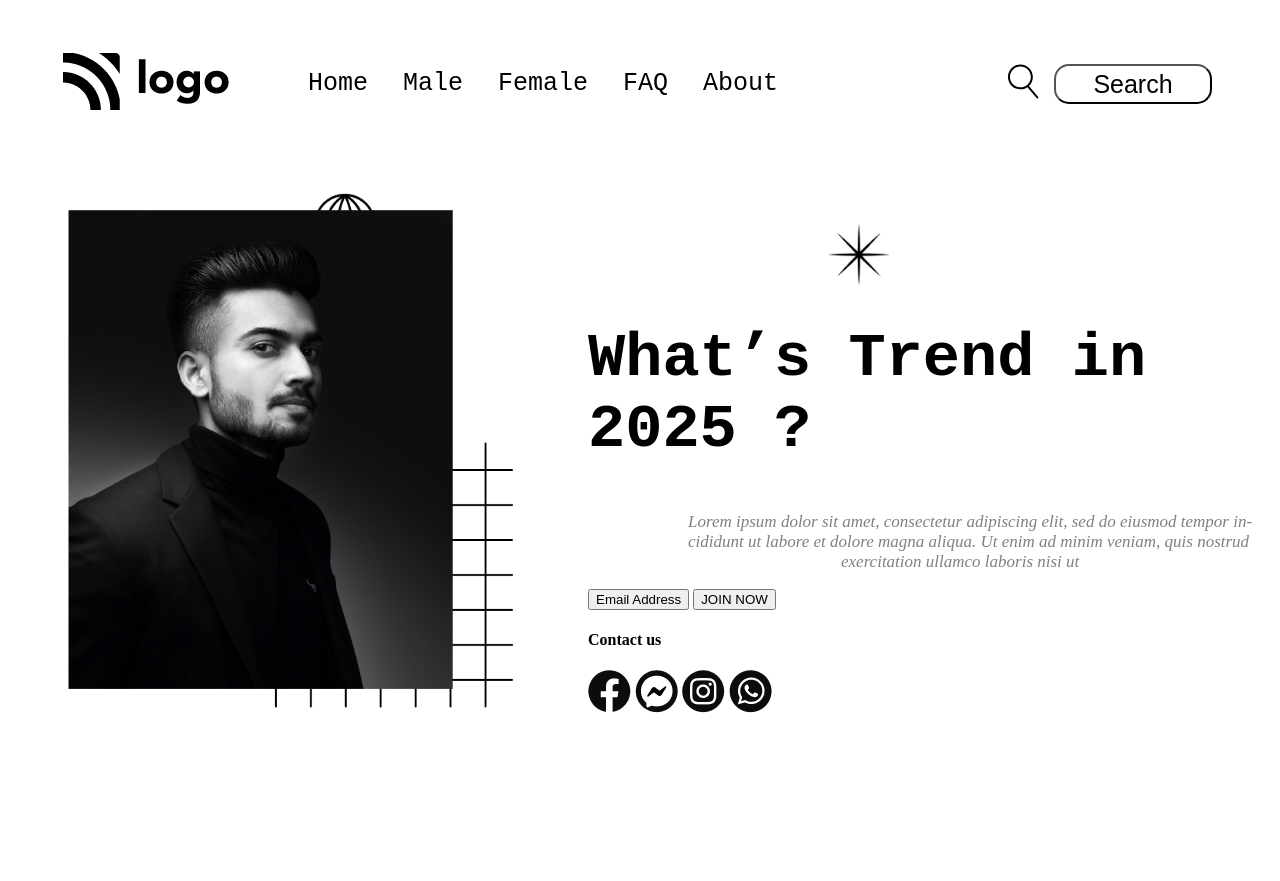
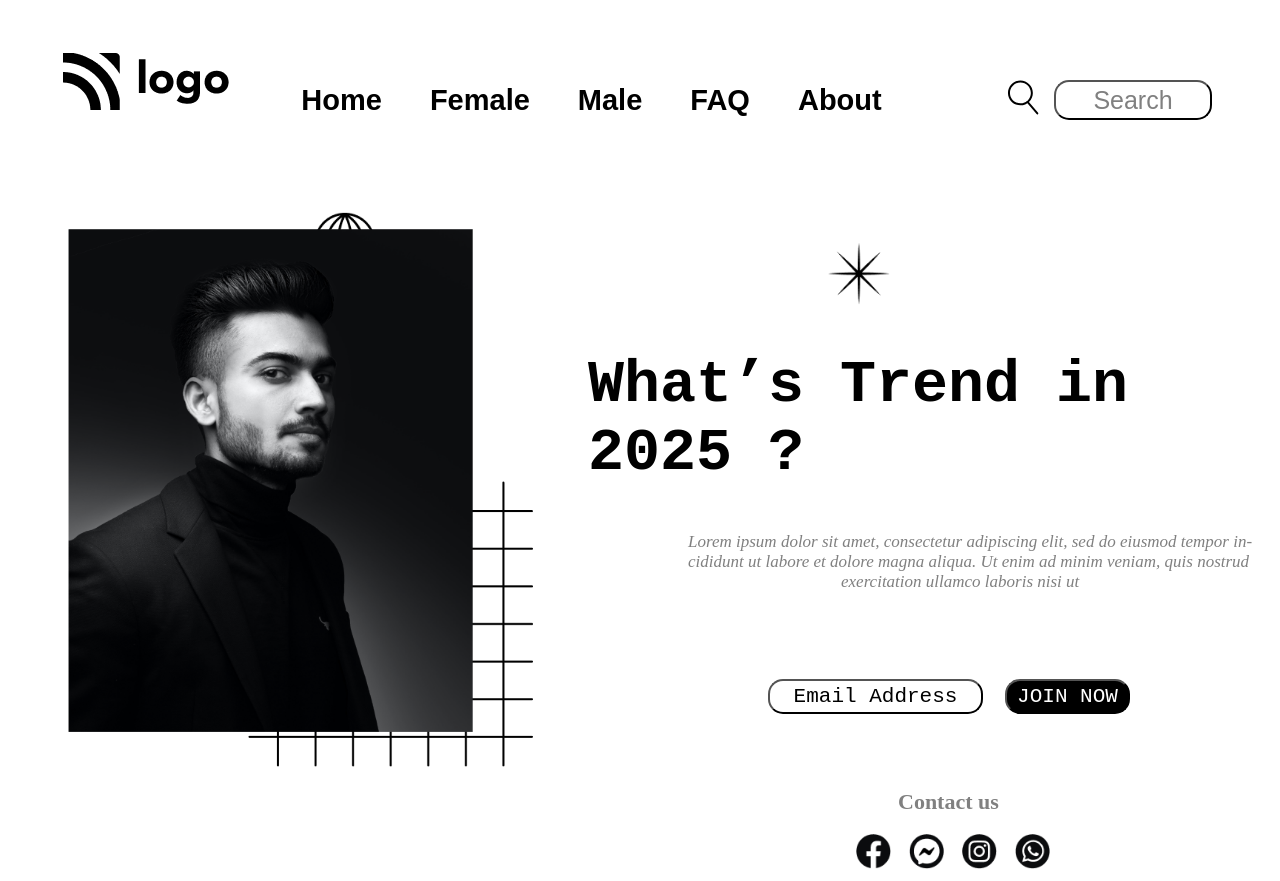
Before and after one commit to puneet2121/Project-01-Css, a website: page index.html in a window 1280 px wide. Before the commit the page ends 800 px from the top, so only its background shows below. Drawn offline with Linux system fonts and the light colour scheme.

Commit message:
final code

```diff
--- a/index.html
+++ b/index.html
@@ -70,7 +70,7 @@
           <!-- Patterns -->
           <!-- ---------------- -->
           <span class="square">
-            <img src="./assets/squares.png" alt="square-pattern" width="265px" style="margin-bottom:-520px" />
+            <img src="./assets/squares.png" alt="square-pattern" width="285px" style="margin-bottom:-560px" />
           </span>
           <!-- Star -->
           <span class="star">
@@ -81,7 +81,7 @@
             <img src="./assets/globe.png" alt="globe-pattern" width="62px" style="margin-left:-580px; margin-bottom:-50px" />
           </span>
           <div>
-            <img src="./assets/Image.png" alt="person-hero-iamge" width="385px"/>
+            <img src="./assets/Image.png" alt="person-hero-iamge" width="405px"/>
           </div>
           <div class="hero-container-right">
             <h1 class="hero-heading">What’s Trend in 2025 ?</h1>
@@ -102,16 +102,16 @@
               <h4 class="contact-heading">Contact us</h4>
               <div class="icons">
                 <span>
-                  <img src="./assets/Group.png" alt="facebook-icon" />
+                  <img src="./assets/Group.png" alt="facebook-icon" width="35px" />
                 </span>
                 <span>
-                  <img src="./assets/Group (1).png" alt="messenger-icon" />
+                  <img src="./assets/Group (1).png" alt="messenger-icon" width="35px" style="margin-left:14px" />
                 </span>
                 <span>
-                  <img src="./assets/Group (2).png" alt="instagram-icon" />
+                  <img src="./assets/Group (2).png" alt="instagram-icon" width="35px" style="margin-left:14px" />
                 </span>
                 <span>
-                  <img src="./assets/Group (3).png" alt="whatsapp-icon" />
+                  <img src="./assets/Group (3).png" alt="whatsapp-icon" width="35px" style="margin-left:14px"/>
                 </span>
               </div>
             </div>
--- a/style.css
+++ b/style.css
@@ -4,22 +4,41 @@ nav {
   justify-content: space-between;
   padding-top: 45px;
   padding-left: 55px;
+
 }
 .list {
   display: flex;
-  margin-right: 155px;
+  margin-right: 45px;
+
+
 }
+.list :nth-child(1) { order: 1; }
+.list :nth-child(5) { order: 5; }
+.list :nth-child(3) { order: 4; }
+.list :nth-child(2) { order: 5; }
+.list :nth-child(4) { order: 5; }
+
 .list-item {
   display: flex;
-  margin-right: 35px;
-  font-size: 25px;
-  font-weight: 450;
-  font-family: monospace;
+  margin-top: 15px;
+  margin-right: 48px;
+  font-size: 29px;
+  font-weight: bold;
+  font-family: fantasy;
+}
+.list li:first-child {
+
+  left: 200px;
+  top: 0
+}
+.list-item:hover {
+  text-decoration: underline;
 }
 .button-group {
   display: flex;
   margin-right: 35px;
-  margin-top: 11px;
+  margin-top: 27px;
+
 }
 .nav-button {
   background-color: white;
@@ -29,6 +48,8 @@ nav {
   width: 158px;
   border-width: 0.2ch;
   height: 40px;
+  color: gray;
+
 }
 .search-icon {
   margin-right: 15px;
@@ -43,12 +64,12 @@ nav {
   margin-left: 180px;
 }
 .hero-container-right {
-  margin-top: -421px;
+  margin-top: -435px;
   margin-left: 520px;
 }
 .hero-heading {
   font-family: monospace;
-  font-size: 62px;
+  font-size: 60px;
 }
 .hero-description {
   width: 580px;
@@ -58,3 +79,34 @@ nav {
   margin-top: -5px;
   font-style: oblique;
 }
+.button-email {
+  margin-top:50px ;
+  margin-left: 180px;
+  width: 215px;
+  height: 35px;
+  font-size: 21px;
+  border-radius:15px ;
+  font-family: monospace;
+  background-color: white;
+}
+.button-join {
+  margin-top:70px ;
+  margin-left: 18px;
+  width: 125px;
+  height: 35px;
+  font-size: 21px;
+  border-radius:15px ;
+  font-family: monospace;
+  background-color: black;
+  color: white;
+}
+.contact-heading {
+  color: gray;
+  font-size: 22px;
+  margin-left: 310px;
+  margin-top: 75px;
+}
+.icons {
+  margin-left: 268px;
+  margin-top: -10px;
+}
```
